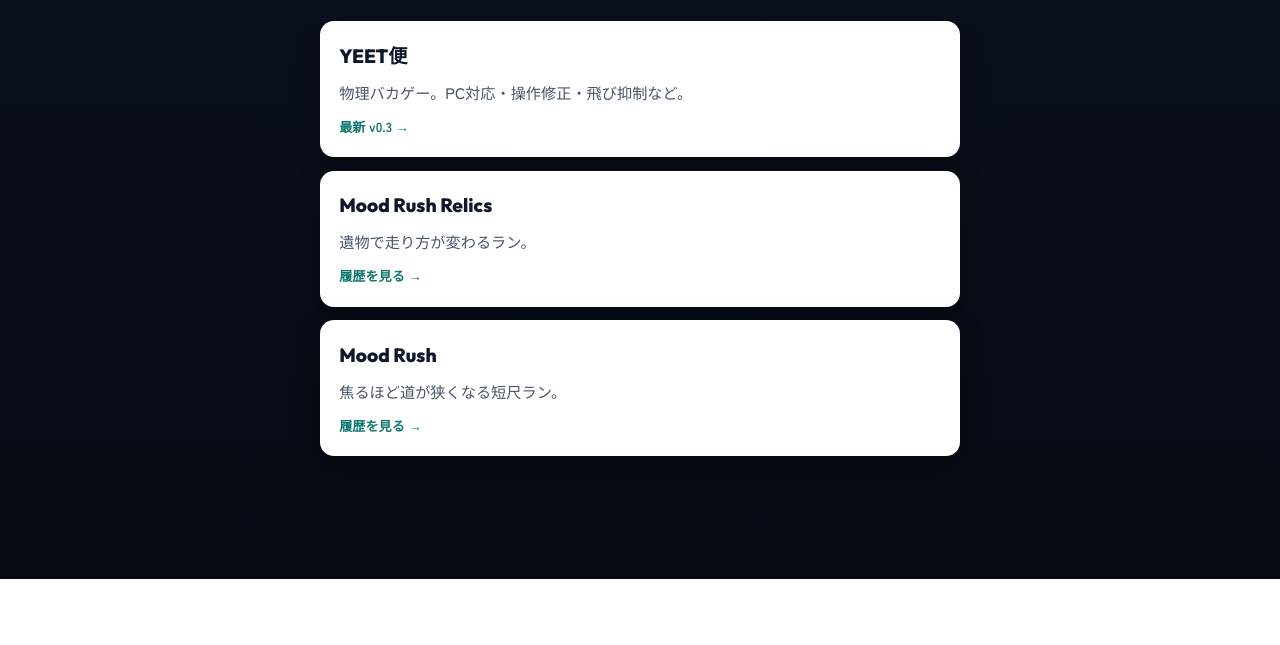
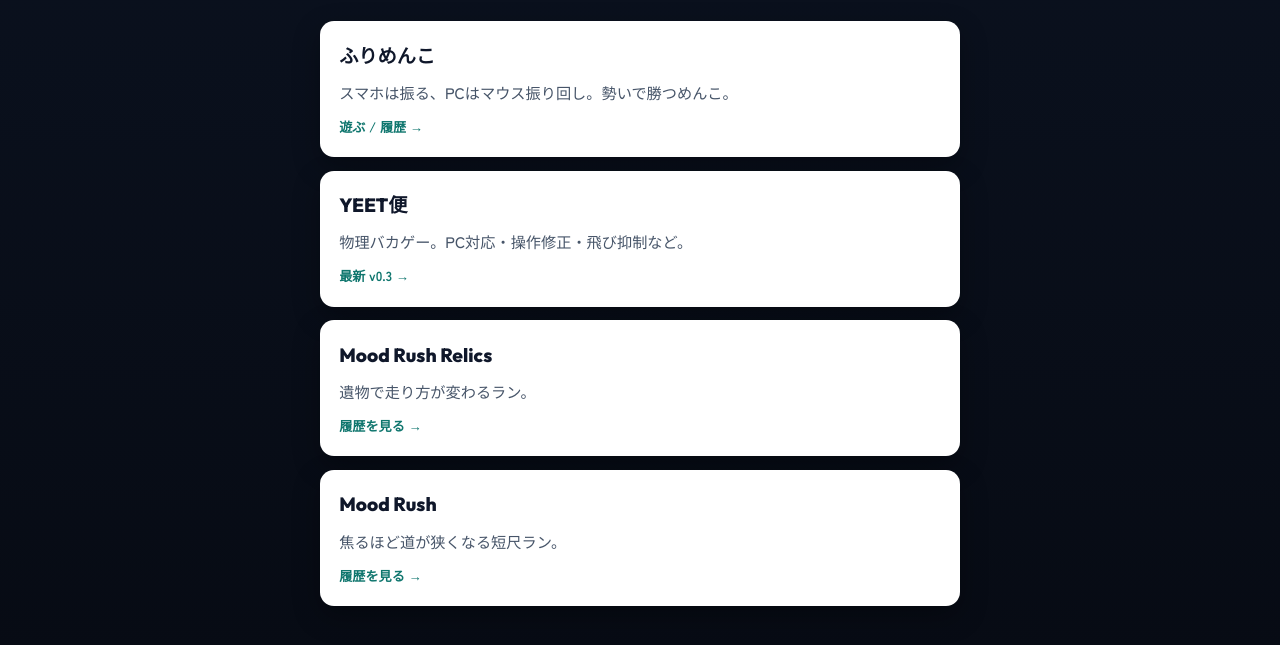
Before and after one commit to zmr7z/ludofolio, a plain HTML site: page updates.html in a window 1280 px wide. Shown: the part 221-866 px from the top of the page. Before the commit the page ends 800 px from the top, so only its background shows below. Drawn offline with Linux system fonts and the light colour scheme.

Commit message:
List ふりめんこ on the updates hub.

```diff
--- a/updates.html
+++ b/updates.html
@@ -19,7 +19,12 @@
       <p class="intro">ゲームごとに履歴があります。気になる作品を選んでください。</p>
     </header>
     <div class="cards">
-      <a class="card" href="https://zmr7z.github.io/yeetbin/changelog.html" rel="noopener" target="_blank">
+            <a class="card" href="https://zmr7z.github.io/menko/" rel="noopener" target="_blank">
+        <h2>ふりめんこ</h2>
+        <p>スマホは振る、PCはマウス振り回し。勢いで勝つめんこ。</p>
+        <span class="latest">遊ぶ / 履歴 →</span>
+      </a>
+<a class="card" href="https://zmr7z.github.io/yeetbin/changelog.html" rel="noopener" target="_blank">
         <h2>YEET便</h2>
         <p>物理バカゲー。PC対応・操作修正・飛び抑制など。</p>
         <span class="latest">最新 v0.3 →</span>
```
